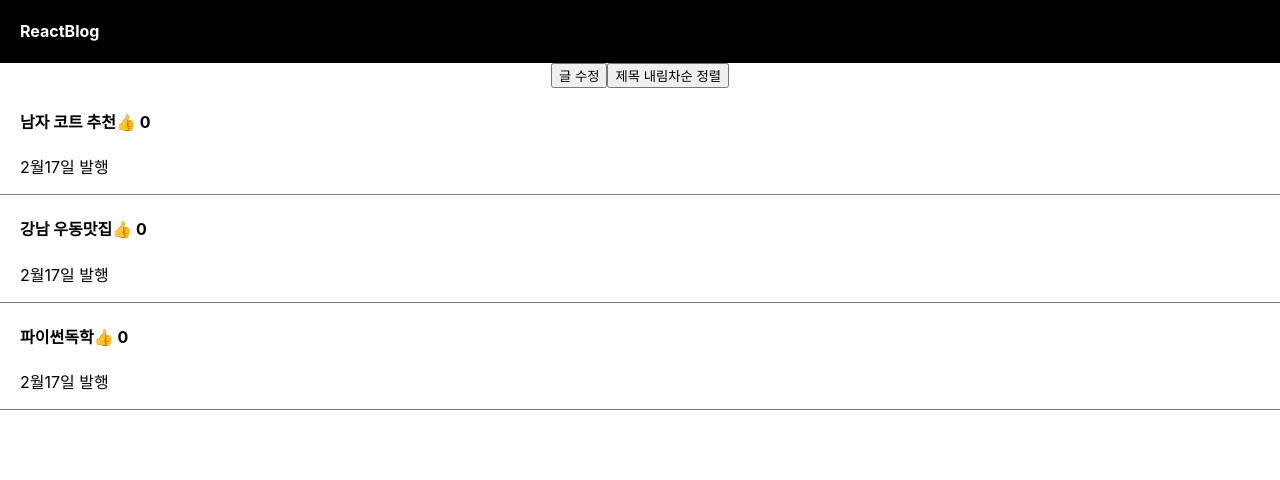
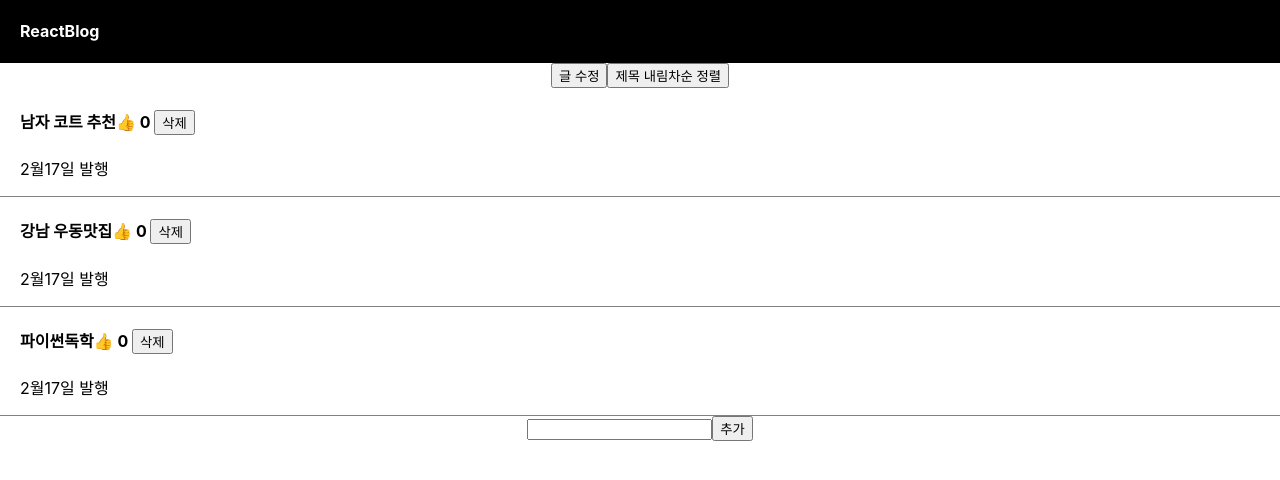
Before and after one commit to namuna309/CodingApple-Introduction_to_React, a React (Create React App) app in the folder blog/: page / in a window 1280 px wide. Shown: the top 480 px of the page. Built offline with nearby package versions, Linux system fonts and the light colour scheme.

Commit message:
input 다루기 1: 블로그 글발행 기능 만들기

```diff
--- a/blog/src/App.js
+++ b/blog/src/App.js
@@ -9,6 +9,7 @@ function App() {
   let [likes, setlikes] = useState([0, 0, 0]);
   let [modal, setModal] = useState(false);
   let [index, changeIndex] = useState(0)
+  let [inputText, changeText] = useState('');
 
   function upCnt(i) {
     let copy_likes = [...likes];
@@ -19,6 +20,24 @@ function App() {
   function editTitle() {
     let copy = [...title];
     copy[0] = '여자 코트 추천';
+    changeTitle(copy);
+  }
+
+  function addTitle(t) {
+    let copy_titles = [...title];
+    let copy_likes = [...likes];
+    copy_titles.unshift(t);
+    copy_likes.unshift(0);
+    console.log(copy_titles);
+    console.log(copy_likes);
+    changeTitle(copy_titles);
+    setlikes(copy_likes);
+  }
+
+  function deleteTitle(i) {
+    let copy = [...title];
+    copy.splice(i, 1);
+    console.log(copy);
     changeTitle(copy);
   }
 
@@ -40,7 +59,7 @@ function App() {
         title.map(function(t, i) {
           return (
             <div className="list">
-              <h4 onClick={() => {changeIndex(i); setModal(!modal);}}>{t}<span onClick = {() => upCnt(i) }>👍</span> { likes[i] } </h4>
+              <h4 onClick={() => {changeIndex(i); setModal(!modal);}}>{t}<span onClick = {(e) => {e.stopPropagation(); upCnt(i)} }>👍</span> { likes[i] } <button onClick={(e) => {e.stopPropagation(); deleteTitle(i);}}>삭제</button> </h4>
               <p>2월17일 발행</p>
             </div>
           )
@@ -50,6 +69,11 @@ function App() {
         modal == true ? <Modal 작명={title} edit={editTitle} title_num={index}/> : null
         // modal == true ? <Modal color='yellow' 작명={title}/> : null
       }
+
+      <input onChange={(e) => {
+        changeText(e.target.value);
+      }}></input>
+      <button onClick={() => inputText.trim().length != 0 ? addTitle(inputText) : null}>추가</button>
     </div>
   );
 }
```
